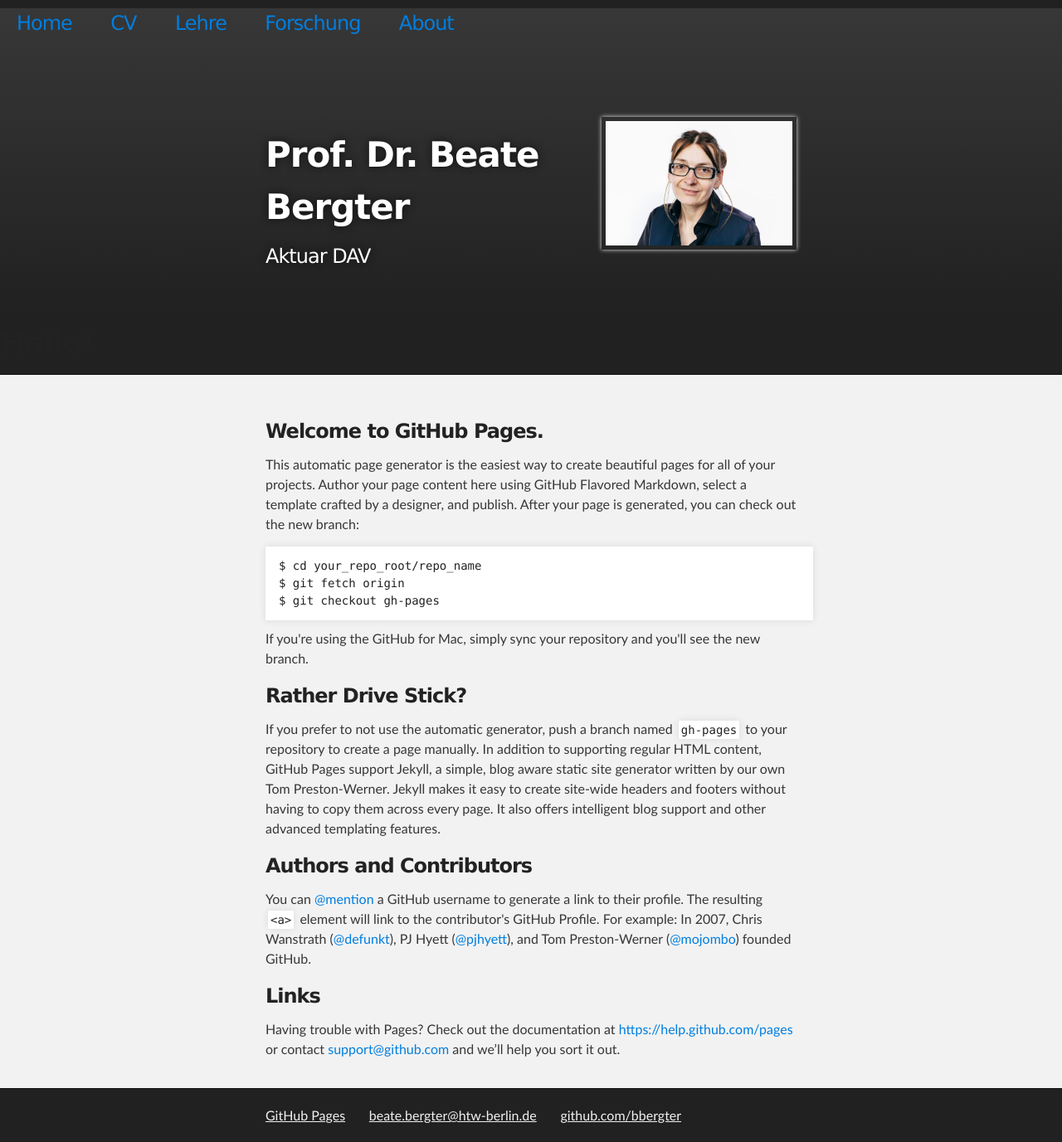
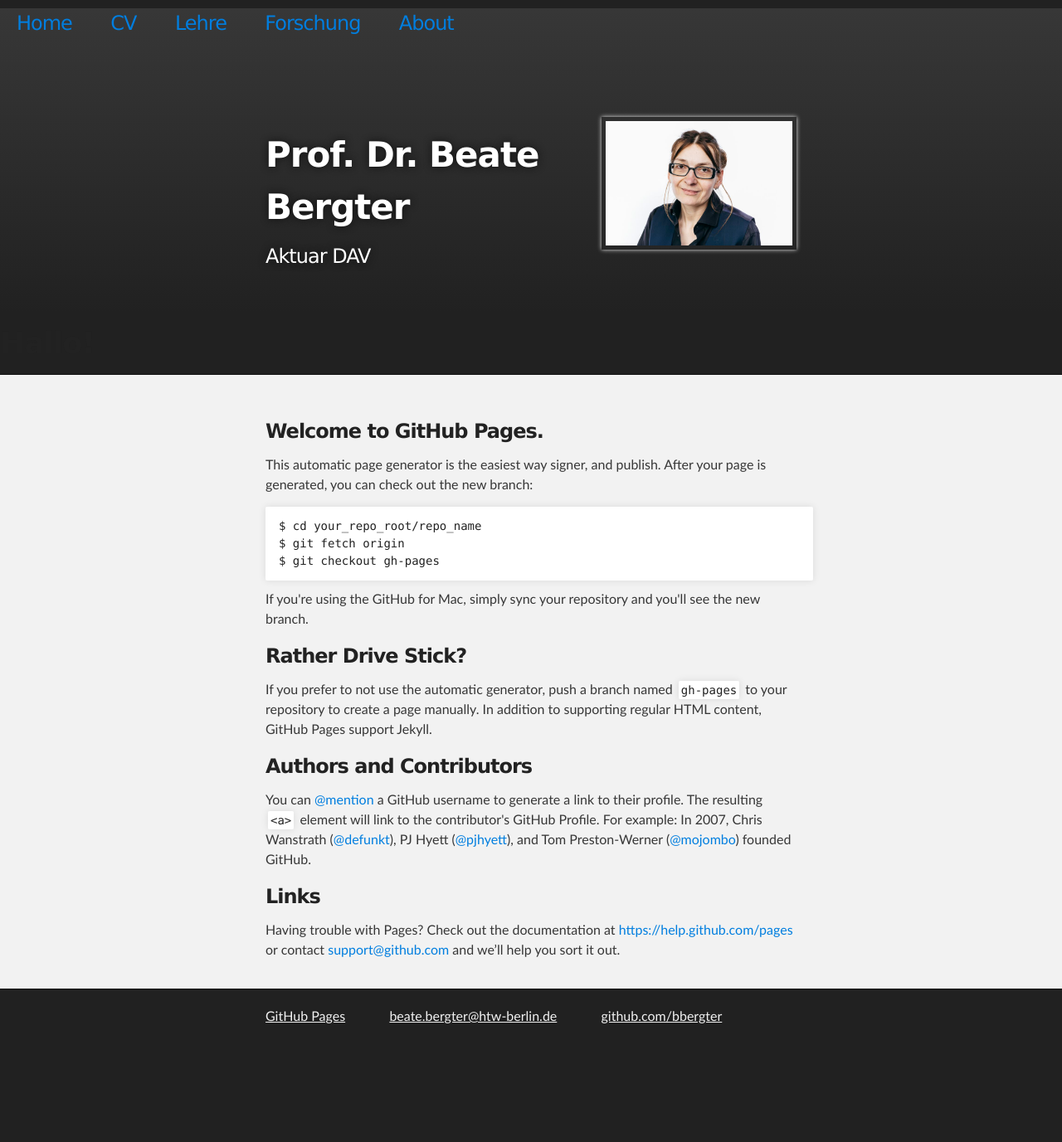
Before and after one commit to bbergter/bbergter, a Jekyll site: the page index.html, which Jekyll copies as it is, in a window 1280 px wide. Shown: the whole page at 83% size. Built offline with Jekyll 4.4.1, drawn with Linux system fonts in a browser that asks for light colours; after the commit the page ends 1257 px from its top, so only the background shows below that.

Commit message:
Update index.html

```diff
--- a/index.html
+++ b/index.html
@@ -54,7 +54,7 @@
         <h3>
 <a id="welcome-to-github-pages" class="anchor" href="#welcome-to-github-pages" aria-hidden="true"><span class="octicon octicon-link"></span></a>Welcome to GitHub Pages.</h3>
 
-<p>This automatic page generator is the easiest way to create beautiful pages for all of your projects. Author your page content here using GitHub Flavored Markdown, select a template crafted by a designer, and publish. After your page is generated, you can check out the new branch:</p>
+<p>This automatic page generator is the easiest way signer, and publish. After your page is generated, you can check out the new branch:</p>
 
 <pre><code>$ cd your_repo_root/repo_name
 $ git fetch origin
@@ -67,7 +67,7 @@
 <h3>
 <a id="rather-drive-stick" class="anchor" href="#rather-drive-stick" aria-hidden="true"><span class="octicon octicon-link"></span></a>Rather Drive Stick?</h3>
 
-<p>If you prefer to not use the automatic generator, push a branch named <code>gh-pages</code> to your repository to create a page manually. In addition to supporting regular HTML content, GitHub Pages support Jekyll, a simple, blog aware static site generator written by our own Tom Preston-Werner. Jekyll makes it easy to create site-wide headers and footers without having to copy them across every page. It also offers intelligent blog support and other advanced templating features.</p>
+<p>If you prefer to not use the automatic generator, push a branch named <code>gh-pages</code> to your repository to create a page manually. In addition to supporting regular HTML content, GitHub Pages support Jekyll.</p>
 
 <h3>
 <a id="authors-and-contributors" class="anchor" href="#authors-and-contributors" aria-hidden="true"><span class="octicon octicon-link"></span></a>Authors and Contributors</h3>
```
Also changed, not shown: other parts of index.html (+2 -2 lines).
